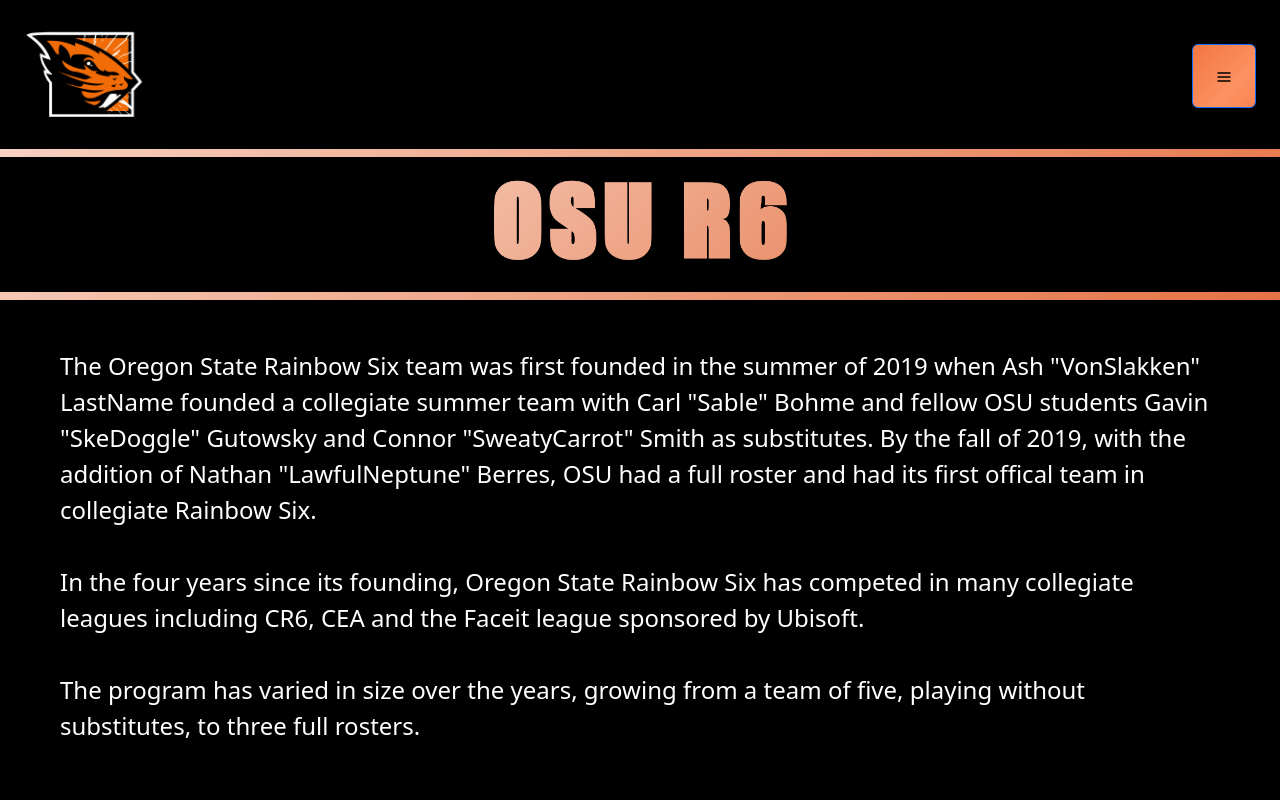
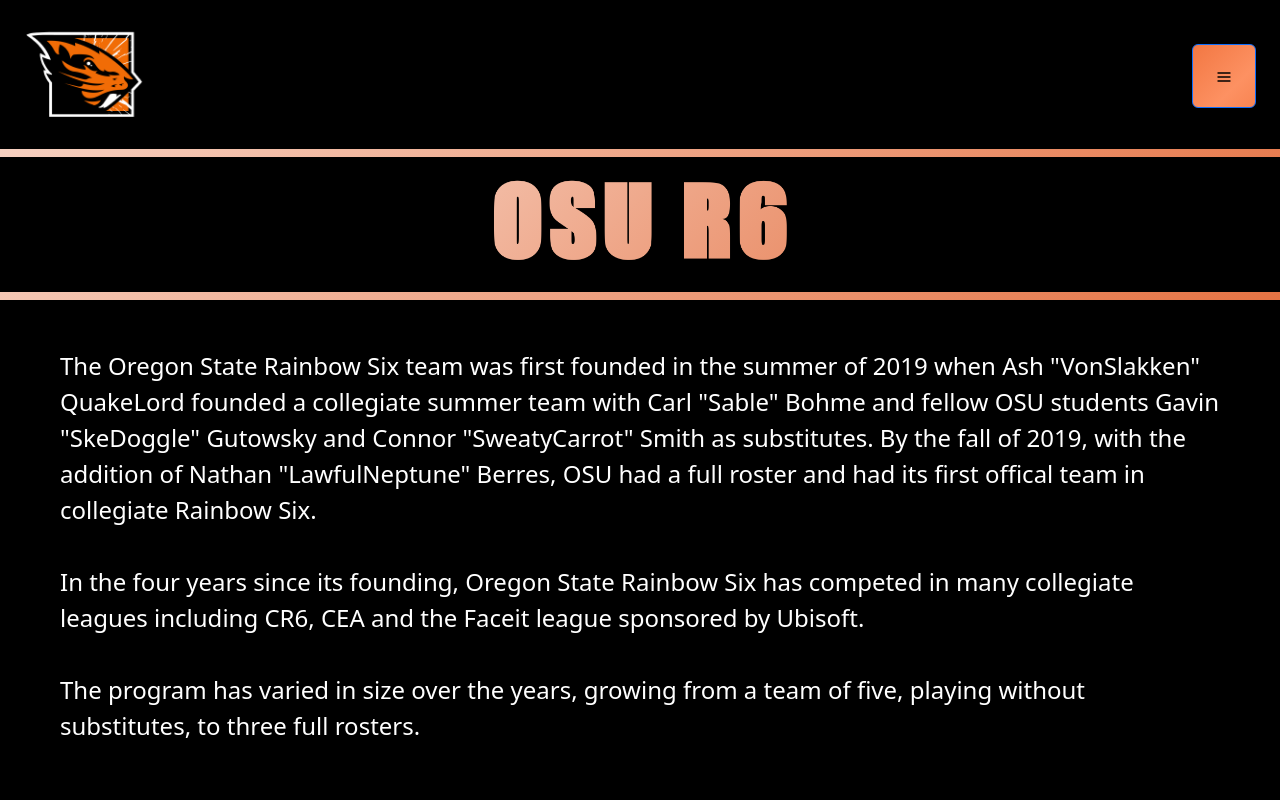
Before and after one commit to OSU-R6/osu-r6, a React (Create React App) app: page /About in a window 1280 px wide. Shown: the top 800 px of the page. Built offline with nearby package versions, Linux system fonts and the light colour scheme.

Commit message:
Ash last name

```diff
--- a/src/data/players.json
+++ b/src/data/players.json
@@ -6,7 +6,6 @@
             "name": "Soupzeit",
             "status" : "alumni",
             "videos": [
-                "/videos/soupzeit.mp4",
                 "/videos/soupzeit.mp4"
             ]
         },
--- a/src/pages/About.js
+++ b/src/pages/About.js
@@ -9,7 +9,7 @@
             <Row className="alum-info bg-osu-black p-5 mx-0">
                 <Col md={{ span: 12, offset: 0 }}>{
                     <p className="pre-wrap">
-                        The Oregon State Rainbow Six team was first founded in the summer of 2019 when Ash "VonSlakken" LastName founded a collegiate summer team with Carl "Sable" Bohme and fellow OSU students Gavin "SkeDoggle" Gutowsky and Connor "SweatyCarrot" Smith as substitutes. By the fall of 2019, with the addition of Nathan "LawfulNeptune" Berres, OSU had a full roster and had its first offical team in collegiate Rainbow Six.
+                        The Oregon State Rainbow Six team was first founded in the summer of 2019 when Ash "VonSlakken" QuakeLord founded a collegiate summer team with Carl "Sable" Bohme and fellow OSU students Gavin "SkeDoggle" Gutowsky and Connor "SweatyCarrot" Smith as substitutes. By the fall of 2019, with the addition of Nathan "LawfulNeptune" Berres, OSU had a full roster and had its first offical team in collegiate Rainbow Six.
                         <br></br><br></br>
                         In the four years since its founding, Oregon State Rainbow Six has competed in many collegiate leagues including CR6, CEA and the Faceit league sponsored by Ubisoft.
                         <br></br><br></br>
```
